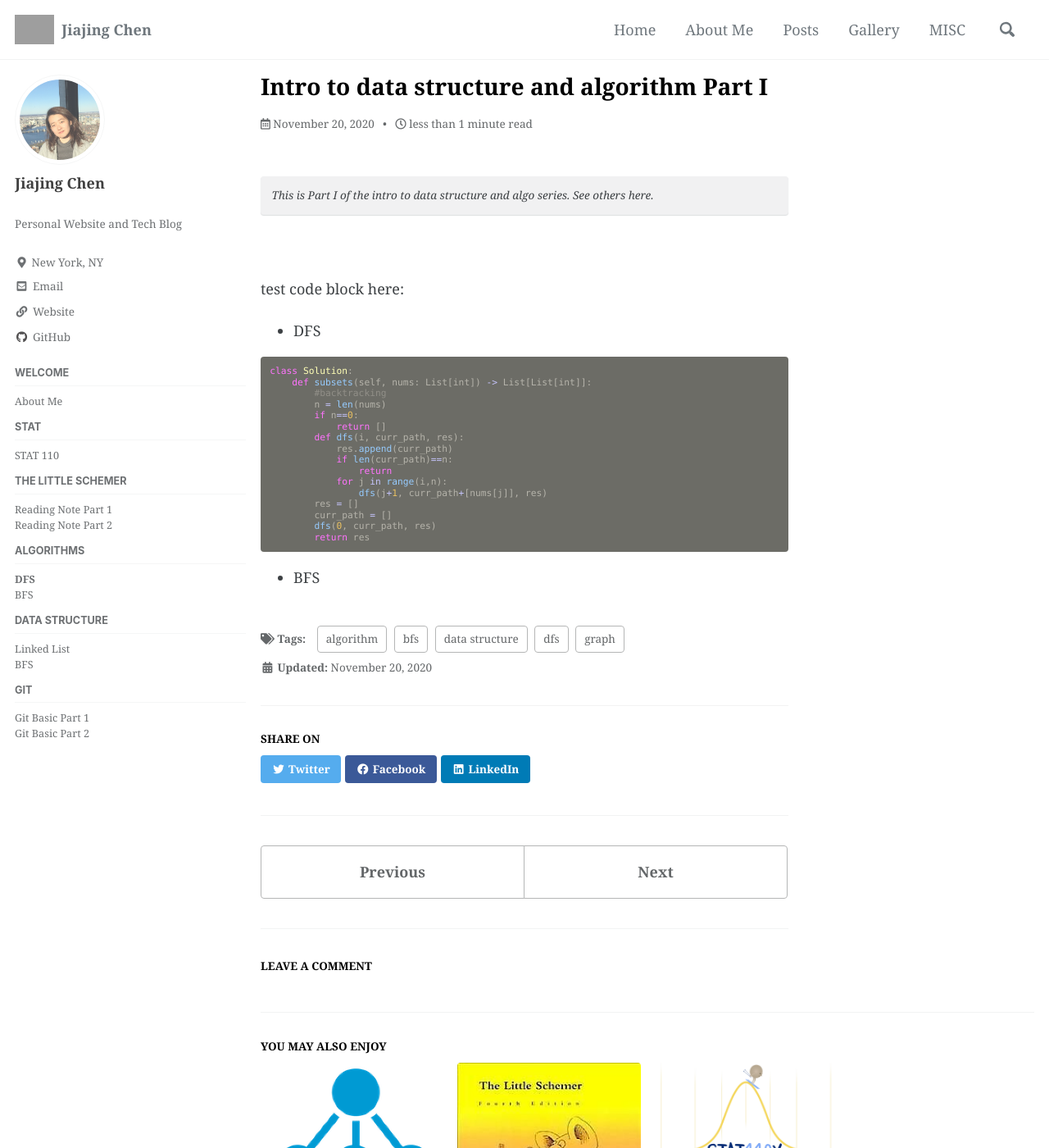
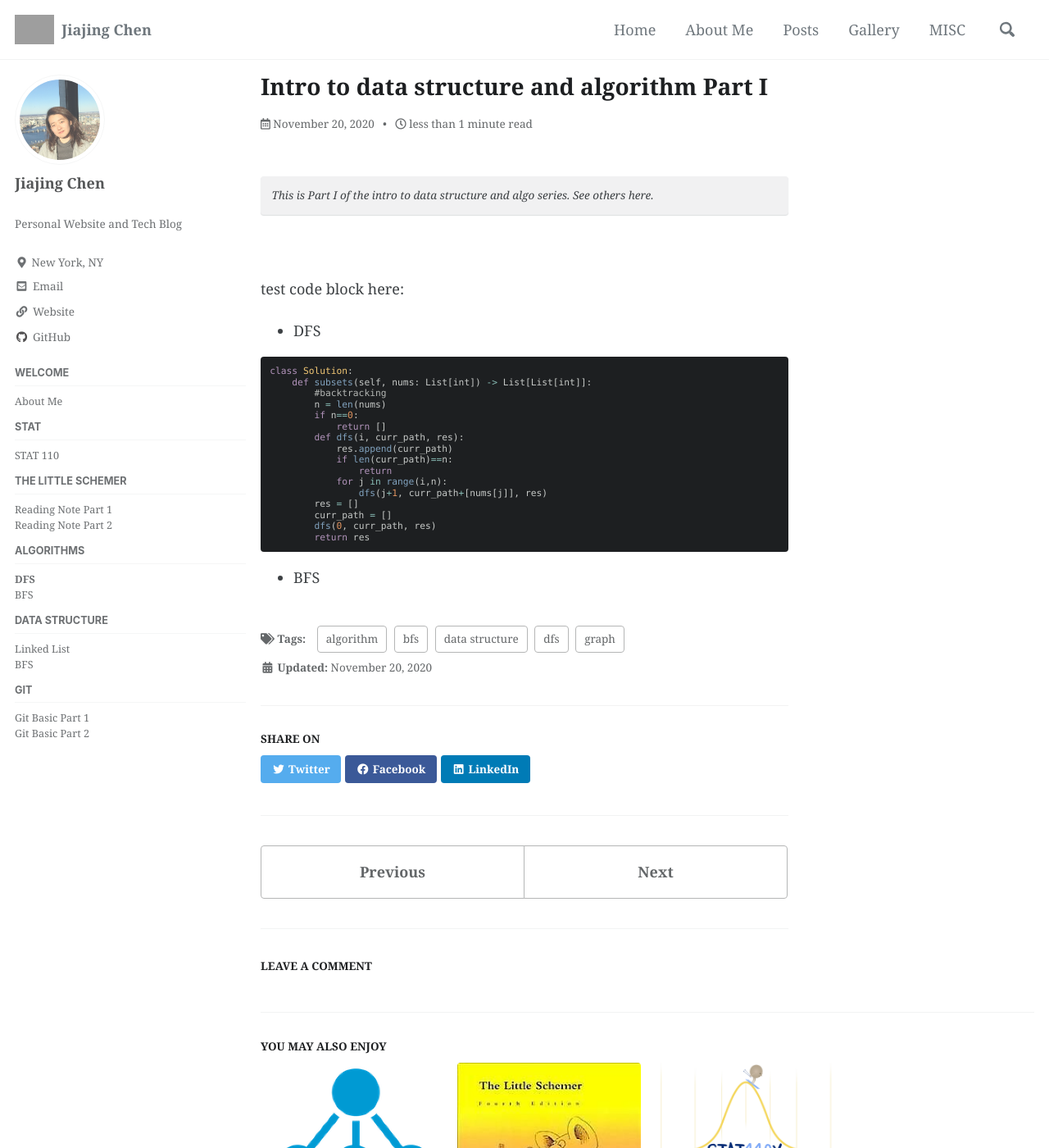
Before and after one commit to jiajingchen/jiajingchen.github.io, a Jekyll site: the page built from _posts/2020-11-29-post-algorithm-part-1.md, in a window 1280 px wide and 1400 px high. Shown: the whole window at 82% size. Built offline with Jekyll 4.4.1, drawn with Linux system fonts in a browser that asks for light colours; cached includes are drawn as plain includes; nearby versions of some CDN libraries; comment, search, counter and statistics services are not loaded; grey boxes are pictures that could not be loaded.

Commit message:
update code color

```diff
--- a/_sass/minimal-mistakes/_syntax.scss
+++ b/_sass/minimal-mistakes/_syntax.scss
@@ -6,7 +6,7 @@ div.highlighter-rouge,
 figure.highlight {
   position: relative;
   margin-bottom: 1em;
-  background: $base03;
+  background: $base00;
   color: $base05;
   font-family: $monospace;
   font-size: $type-size-8;
--- a/_sass/minimal-mistakes/_variables.scss
+++ b/_sass/minimal-mistakes/_variables.scss
@@ -120,22 +120,22 @@
    $navicon-link-color-hover: mix(#fff, $primary-color, 75%) !default;
 
    /* syntax highlighting (base16) */
-   $base00: #000000;
-   $base01: #242422;
-   $base02: #484844;
-   $base03: #6c6c66;
-   $base04: #918f88;
-   $base05: #b5b3aa;
-   $base06: #d9d7cc;
-   $base07: #fdfbee;
-   $base08: #ff6c60;
-   $base09: #e9c062;
-   $base0a: #ffffb6;
-   $base0b: #a8ff60;
-   $base0c: #c6c5fe;
-   $base0d: #96cbfe;
-   $base0e: #ff73fd;
-   $base0f: #b18a3d;
+   $base00: #1d1f21;
+   $base01: #282a2e;
+   $base02: #373b41;
+   $base03: #969896;
+   $base04: #b4b7b4;
+   $base05: #c5c8c6;
+   $base06: #e0e0e0;
+   $base07: #ffffff;
+   $base08: #cc6666;
+   $base09: #de935f;
+   $base0a: #f0c674;
+   $base0b: #b5bd68;
+   $base0c: #8abeb7;
+   $base0d: #81a2be;
+   $base0e: #b294bb;
+   $base0f: #a3685a;
    /*
       Breakpoints
       ========================================================================== */
```
